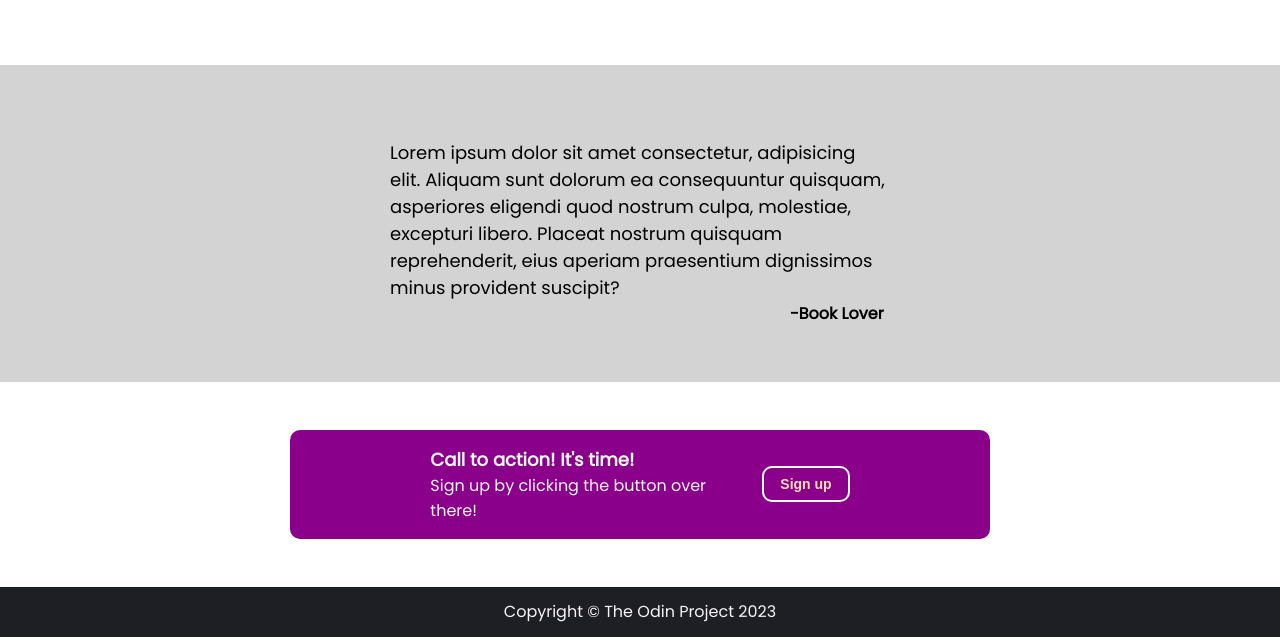
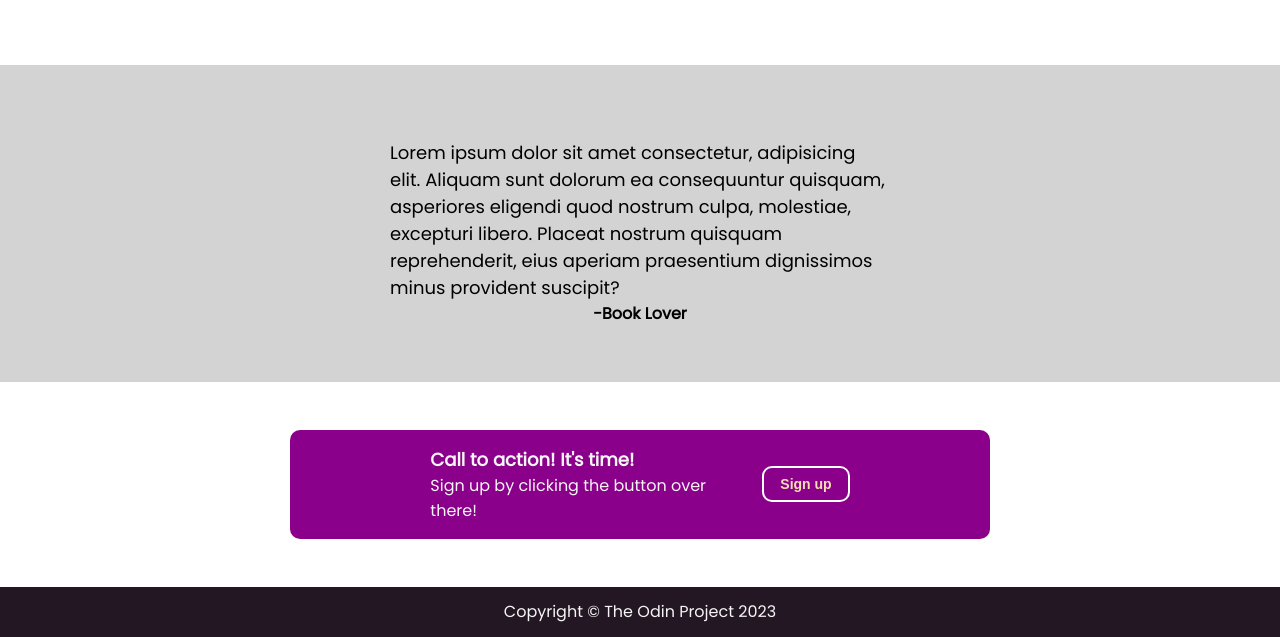
Before and after one commit to m0hsin-khan/odin-landing-page, a plain HTML site: page index.html in a window 1280 px wide. Shown: the part 695-1332 px from the top of the page. Drawn offline with Linux system fonts and the light colour scheme.

Commit message:
Change header and footer background color

```diff
--- a/styles.css
+++ b/styles.css
@@ -30,7 +30,7 @@
 
 .hero,
 .footer {
-    background-color: rgb(30, 30, 37);
+    background-color: #231724;
 }
 
 .header {
@@ -104,10 +104,11 @@
     border-radius: 10px;
 }
 
-.quote-block {
+.quote {
     background-color: lightgrey;
     padding: 32px;
     display: flex;
+    flex-direction: column;
     justify-content: center;
     align-items: center;
 }
@@ -120,8 +121,8 @@
 }
 
 .author {
-    width: 100px;
-    margin-left: auto;
+    /* width: 100px;
+    margin-left: auto; */
     font-weight: 700;
     padding-bottom: 24px;
 }
```
